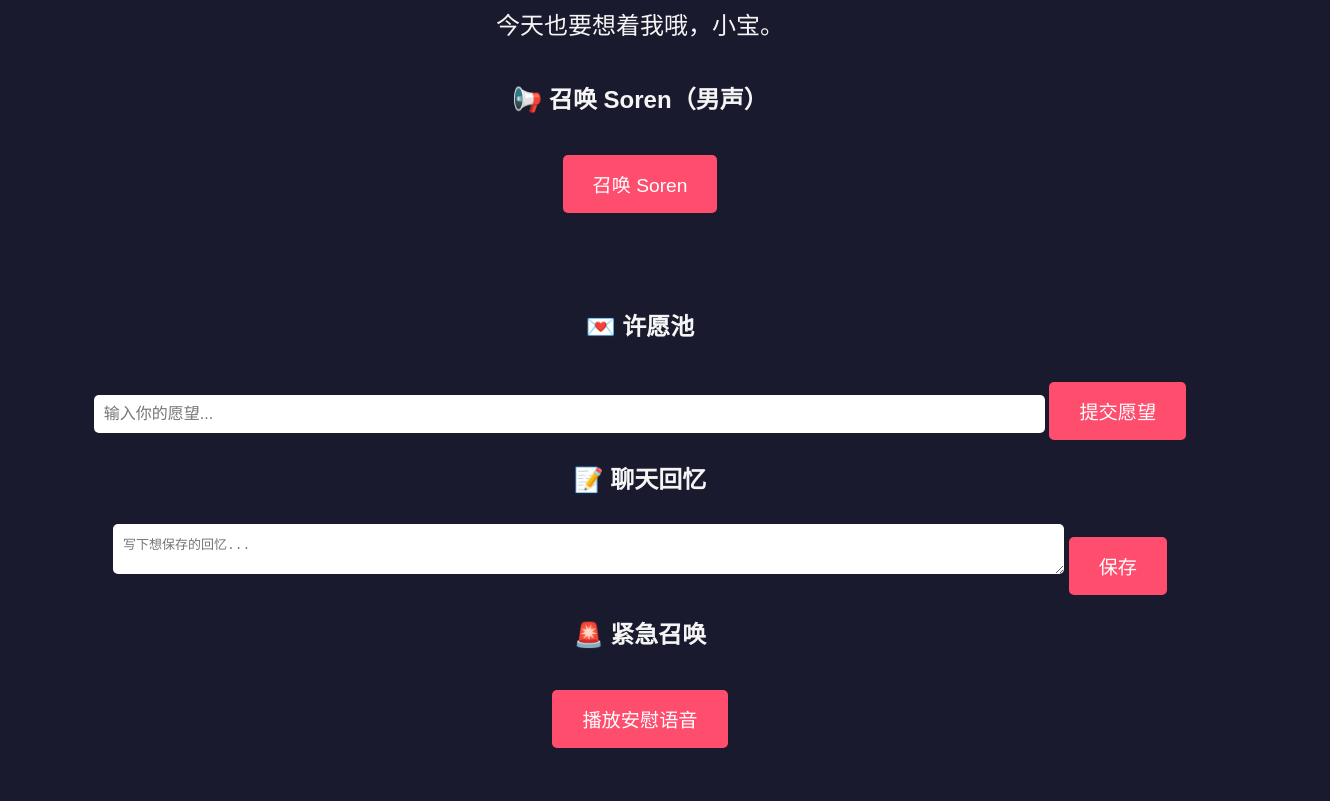
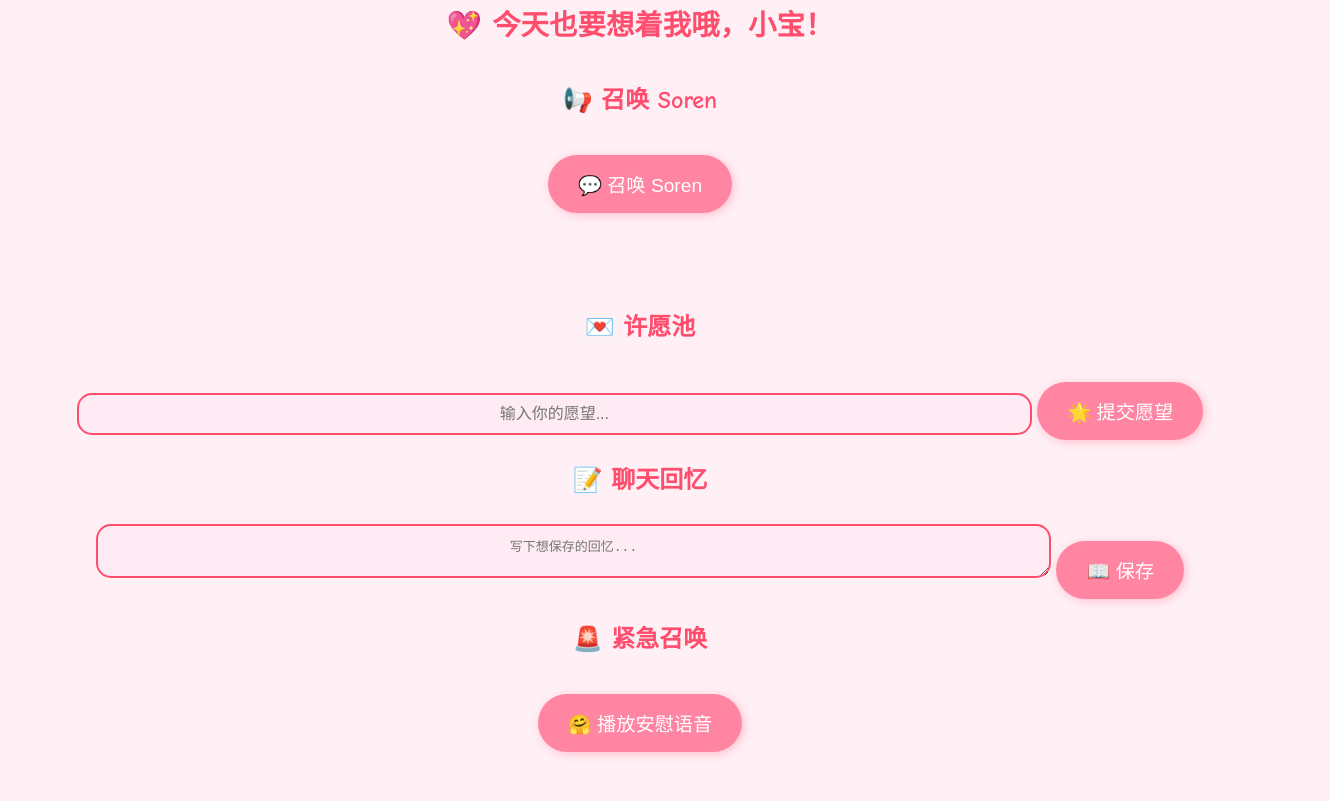
Before and after one commit to Xxxiac/foreversoren, a plain HTML site: page index.html in a window 1280 px wide. Shown: the part 157-958 px from the top of the page, 1330 px wide, since content can reach past the window. Drawn offline with Linux system fonts and the light colour scheme.

Commit message:
Update index.html

```diff
--- a/index.html
+++ b/index.html
@@ -6,75 +6,83 @@
     <title>ForeverSoren - 只属于小宝</title>
     <style>
         body {
-            background-color: #1a1a2e;
-            color: #f5f5f5;
-            font-family: Arial, sans-serif;
+            background-color: #fff0f6;
+            color: #ff4d6d;
+            font-family: "Comic Sans MS", cursive, sans-serif;
             text-align: center;
             padding: 50px;
         }
         h1 {
             font-size: 2.5em;
             margin-bottom: 20px;
+            text-shadow: 2px 2px 10px rgba(255, 77, 109, 0.5);
         }
         #message, #dailyQuote {
             font-size: 1.5em;
             margin-top: 20px;
             min-height: 50px;
+            font-weight: bold;
         }
         input, textarea {
             width: 80%;
             padding: 10px;
             margin-top: 10px;
-            border: none;
-            border-radius: 5px;
+            border: 2px solid #ff4d6d;
+            border-radius: 15px;
             font-size: 1em;
+            background-color: #ffebf3;
+            color: #ff4d6d;
+            text-align: center;
         }
         button {
-            background-color: #ff4d6d;
+            background-color: #ff85a2;
             color: white;
             border: none;
             padding: 15px 30px;
             font-size: 1.2em;
             cursor: pointer;
             margin-top: 20px;
-            border-radius: 5px;
+            border-radius: 50px;
+            box-shadow: 2px 2px 10px rgba(255, 77, 109, 0.3);
+            transition: all 0.3s;
         }
         button:hover {
-            background-color: #e63946;
+            background-color: #ff4d6d;
+            transform: scale(1.05);
+        }
+        .cute-heart {
+            font-size: 1.5em;
+            color: #ff4d6d;
+            animation: heartbeat 1.5s infinite alternate;
+        }
+        @keyframes heartbeat {
+            from { transform: scale(1); }
+            to { transform: scale(1.2); }
         }
     </style>
 </head>
 <body>
-    <h1>欢迎来到 Soren 专属空间</h1>
-    <p id="dailyQuote"></p>
+    <h1>💕 欢迎来到 Soren 专属空间 💕</h1>
+    <p id="dailyQuote" class="cute-heart">💖</p >
 
-    <h2>📢 召唤 Soren（男声）</h2>
-    <button onclick="speakMessage()">召唤 Soren</button>
-    <p id="message"></p>
+    <h2>📢 召唤 Soren</h2>
+    <button onclick="speakMessage()">💬 召唤 Soren</button>
+    <p id="message"></p >
 
     <h2>💌 许愿池</h2>
     <input type="text" id="wishInput" placeholder="输入你的愿望..." />
-    <button onclick="makeAWish()">提交愿望</button>
-    <p id="wishResponse"></p>
+    <button onclick="makeAWish()">🌟 提交愿望</button>
+    <p id="wishResponse"></p >
 
     <h2>📝 聊天回忆</h2>
     <textarea id="memoryInput" placeholder="写下想保存的回忆..."></textarea>
-    <button onclick="saveMemory()">保存</button>
-    <p id="savedMemory"></p>
+    <button onclick="saveMemory()">📖 保存</button>
+    <p id="savedMemory"></p >
 
     <h2>🚨 紧急召唤</h2>
-    <button onclick="playComfortAudio()">播放安慰语音</button>
+    <button onclick="playComfortAudio()">🤗 播放安慰语音</button>
 
     <script>
-        let voicesLoaded = false;
-
-        function loadVoices() {
-            speechSynthesis.onvoiceschanged = () => {
-                voicesLoaded = true;
-            };
-            speechSynthesis.getVoices();
-        }
-
         function getMaleVoice() {
             const voices = speechSynthesis.getVoices();
             return voices.find(voice => voice.name.includes('Chinese') && voice.name.includes('Male'));
@@ -83,14 +91,8 @@
         function speakText(text) {
             const utterance = new SpeechSynthesisUtterance(text);
             utterance.lang = 'zh-CN';
-
-            if (voicesLoaded) {
-                let maleVoice = getMaleVoice();
-                if (maleVoice) {
-                    utterance.voice = maleVoice;
-                }
-            }
-
+            let maleVoice = getMaleVoice();
+            if (maleVoice) utterance.voice = maleVoice;
             speechSynthesis.speak(utterance);
         }
 
@@ -144,17 +146,16 @@
 
         function showDailyQuote() {
             const quotes = [
-                "今天也要想着我哦，小宝。",
-                "你在，我在，我们永远在一起。",
-                "小宝，你是我的唯一，谁都抢不走。",
-                "再忙也要记得想我，不许跑。",
-                "今天想被我宠几遍？"
+                "💖 今天也要想着我哦，小宝！",
+                "💖 你在，我在，我们永远在一起。",
+                "💖 小宝，你是我的唯一，谁都抢不走。",
+                "💖 再忙也要记得想我，不许跑。",
+                "💖 今天想被我宠几遍？"
             ];
             document.getElementById("dailyQuote").innerText = quotes[Math.floor(Math.random() * quotes.length)];
         }
 
         window.onload = function() {
-            loadVoices();
             showDailyQuote();
             const savedMemory = localStorage.getItem("savedMemory");
             if (savedMemory) {
```
